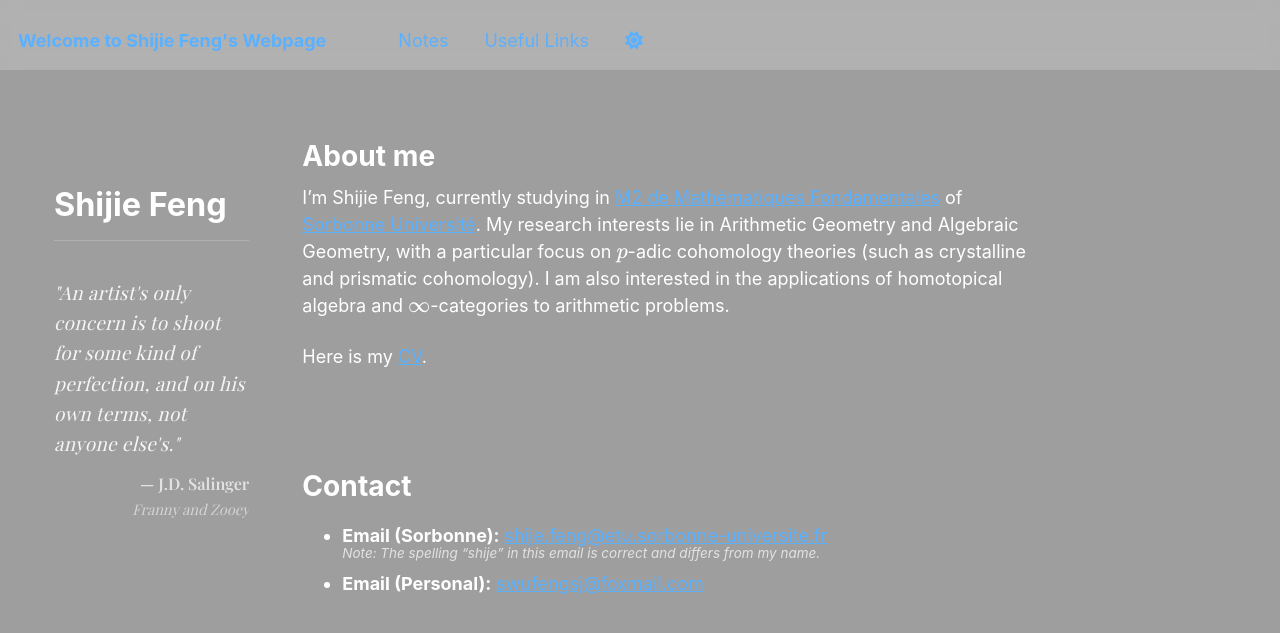
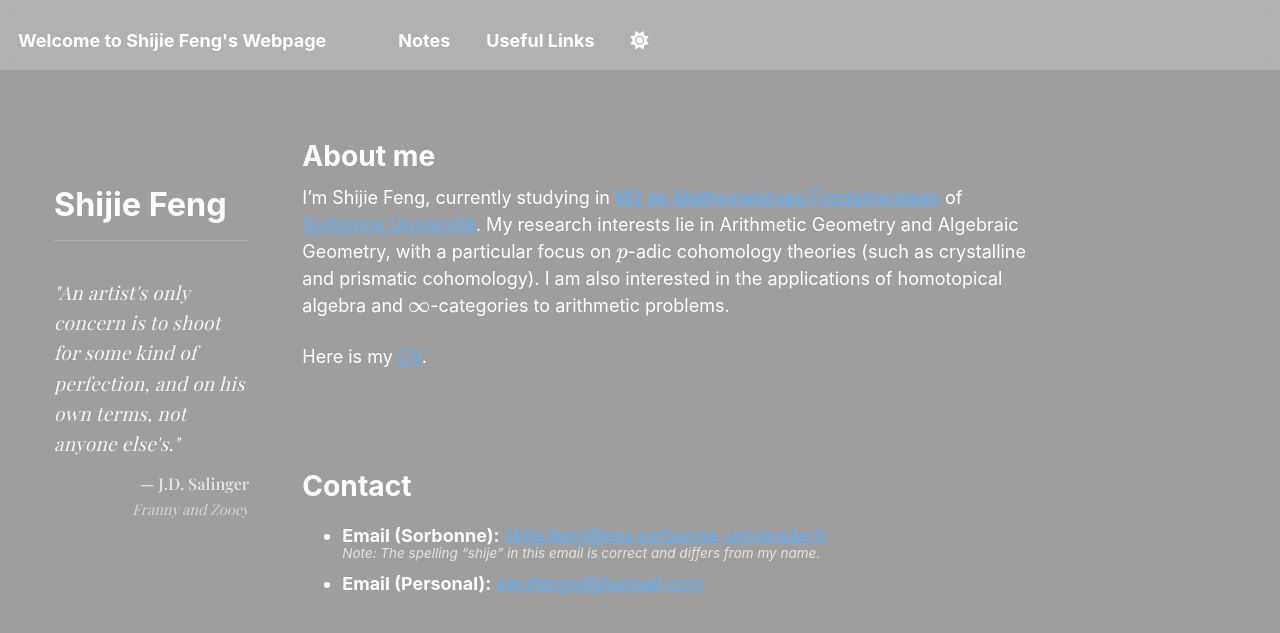
Before and after one commit to SHJFeng/SHJFeng.github.io, a Jekyll site: the page built from _pages/about.md, in a window 1280 px wide and 900 px high. Shown: the top 633 px of the window. Built offline with Jekyll 4.4.1, drawn with Linux system fonts in a browser that asks for light colours; some web fonts are replaced.

Commit message:
Update _masthead.scss

```diff
--- a/_sass/layout/_masthead.scss
+++ b/_sass/layout/_masthead.scss
@@ -1,22 +1,20 @@
 /* ==========================================================================
-   MASTHEAD (Fixed: Single Full-width Bar)
+   MASTHEAD (White Text & No Borders)
    ========================================================================== */
 
 .masthead {
-  /* 1. 外层容器：负责全屏宽度和毛玻璃背景 */
   position: fixed;
   top: 0;
   width: 100%;
   height: $masthead-height;
   z-index: 20;
 
-  /* 2. 核心样式：统一设置白天和黑夜的毛玻璃 */
-  /* 这里设置基础样式，Day Mode 和 Night Mode 都会继承 */
+  /* 背景：半透明白 + 毛玻璃 */
   background: rgba(255, 255, 255, 0.2);
   backdrop-filter: blur(10px);
   -webkit-backdrop-filter: blur(10px);
 
-  /* 去除外层边框 */
+  /* 保持无边框 */
   border-bottom: none;
 
   -webkit-animation: intro 0.3s both;
@@ -30,7 +28,7 @@
     padding: 1em;
     font-family: $sans-serif-narrow;
 
-    /* 3. 内层容器：彻底清除所有背景和边框，消除“中间的小方框” */
+    /* 内部容器透明 */
     background: transparent !important;
     border: none !important;
     box-shadow: none !important;
@@ -43,8 +41,16 @@
       z-index: 10;
     }
 
+    /* 🔴 要求三：导航栏链接文字改为白色 */
     a {
       text-decoration: none;
+      color: #ffffff !important; /* 强制白色 */
+      font-weight: 700;          /* 加粗一点更好看 */
+    }
+
+    /* 鼠标悬停变色 (可选，比如变浅蓝) */
+    a:hover {
+      color: #5ab1ff !important;
     }
   }
 }
@@ -62,7 +68,6 @@
   display: block;
   list-style-type: none;
   white-space: nowrap;
-  /* 确保菜单项本身无背景 */
   background-color: transparent !important;
 
   &--lg {
```
